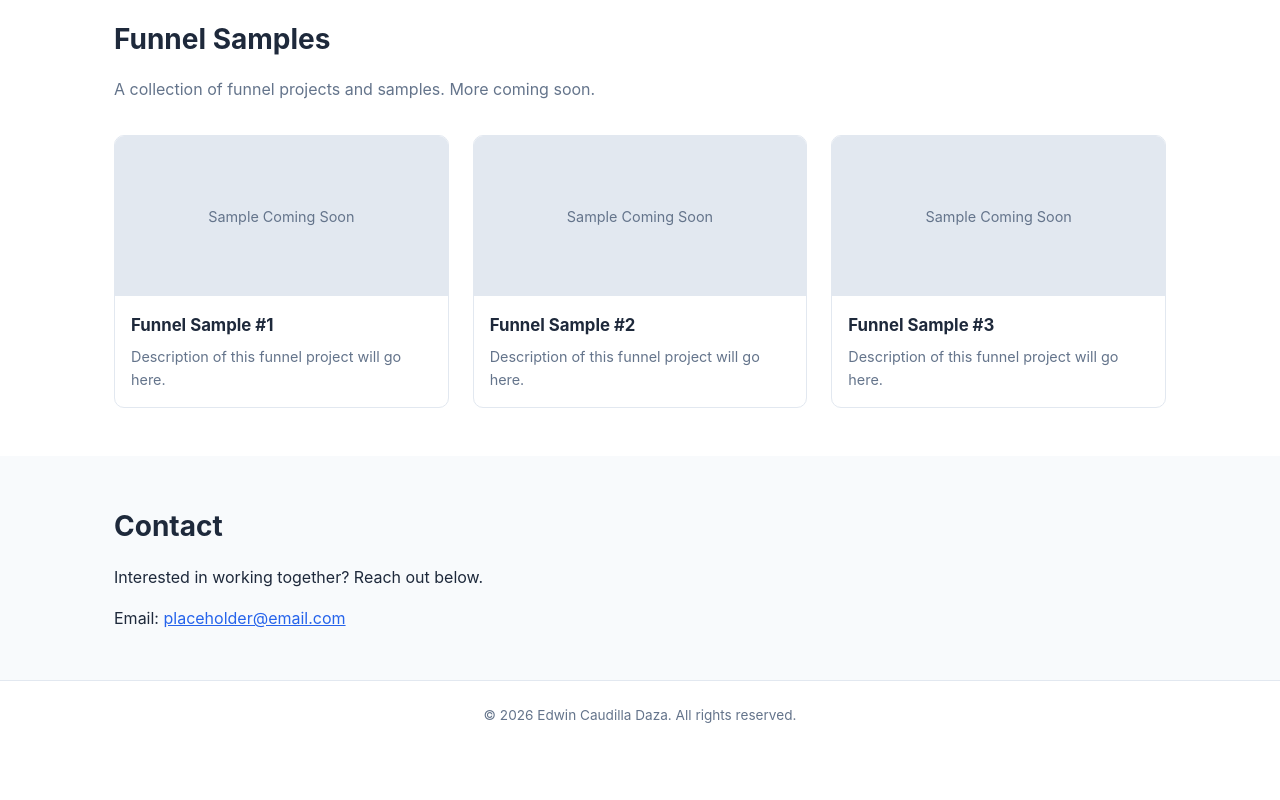
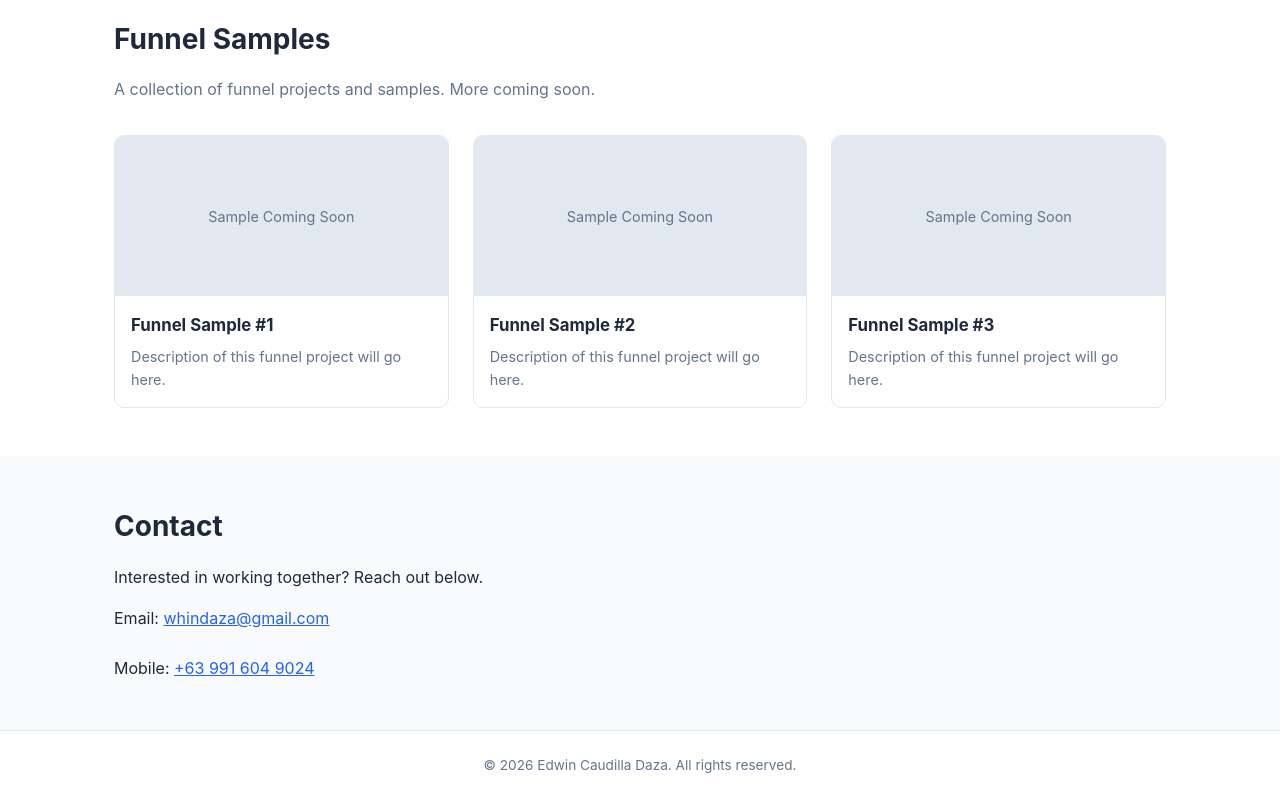
Before and after one commit to jerickpsalinas/edwin-portfolio, a Next.js app: page / in a window 1280 px wide. Shown: the part 1429-2229 px from the top of the page. Before the commit the page ends 2180 px from the top, so only its background shows below. Built offline with nearby package versions, Linux system fonts and the light colour scheme.

Commit message:
Add real contact info, fix anchor-scroll overlap, polish metadata
Co-Authored-By: Claude Sonnet 5 <noreply@anthropic.com>
Claude-Session: https://claude.ai/code/session_015rieCaoQeQoag5odJRnLEi

```diff
--- a/app/globals.css
+++ b/app/globals.css
@@ -44,6 +44,13 @@ img {
   top: 0;
   background: #fff;
   z-index: 10;
+}
+
+#about,
+#skills,
+#samples,
+#contact {
+  scroll-margin-top: 76px;
 }
 
 .header-inner {
@@ -226,8 +233,14 @@ nav a:hover {
 }
 
 /* Contact */
+.contact-list {
+  margin-top: 16px;
+  display: flex;
+  flex-direction: column;
+  gap: 8px;
+}
+
 .contact-info {
-  margin-top: 8px;
   word-break: break-word;
 }
 
@@ -290,3 +303,12 @@ nav a:hover {
     font-size: 0.85rem;
   }
 }
+
+@media (prefers-reduced-motion: reduce) {
+  html {
+    scroll-behavior: auto;
+  }
+  .btn {
+    transition: none;
+  }
+}
--- a/app/layout.js
+++ b/app/layout.js
@@ -1,8 +1,16 @@
 import "./globals.css";
 
 export const metadata = {
+  metadataBase: new URL("https://edwin-daza.vercel.app"),
   title: "Edwin Caudilla Daza | Funnel Builder Portfolio",
-  description: "Funnel Builder & Digital Marketing Specialist portfolio",
+  description:
+    "Funnel Builder specializing in Funnelish and Shopify e-commerce — sales funnels, landing pages, checkout pages, and more.",
+  openGraph: {
+    title: "Edwin Caudilla Daza | Funnel Builder Portfolio",
+    description:
+      "Funnel Builder specializing in Funnelish and Shopify e-commerce.",
+    images: ["/images/edwin-photo.webp"],
+  },
 };
 
 export const viewport = {
--- a/app/page.js
+++ b/app/page.js
@@ -105,15 +105,20 @@ export default function Home() {
         <div className="container">
           <h2>Contact</h2>
           <p>Interested in working together? Reach out below.</p>
-          <p className="contact-info">
-            Email: <a href="mailto:placeholder@email.com">placeholder@email.com</a>
-          </p>
+          <div className="contact-list">
+            <p className="contact-info">
+              Email: <a href="mailto:whindaza@gmail.com">whindaza@gmail.com</a>
+            </p>
+            <p className="contact-info">
+              Mobile: <a href="tel:+639916049024">+63 991 604 9024</a>
+            </p>
+          </div>
         </div>
       </section>
 
       <footer className="site-footer">
         <div className="container">
-          <p>&copy; 2026 Edwin Caudilla Daza. All rights reserved.</p>
+          <p>&copy; {new Date().getFullYear()} Edwin Caudilla Daza. All rights reserved.</p>
         </div>
       </footer>
     </>
```
